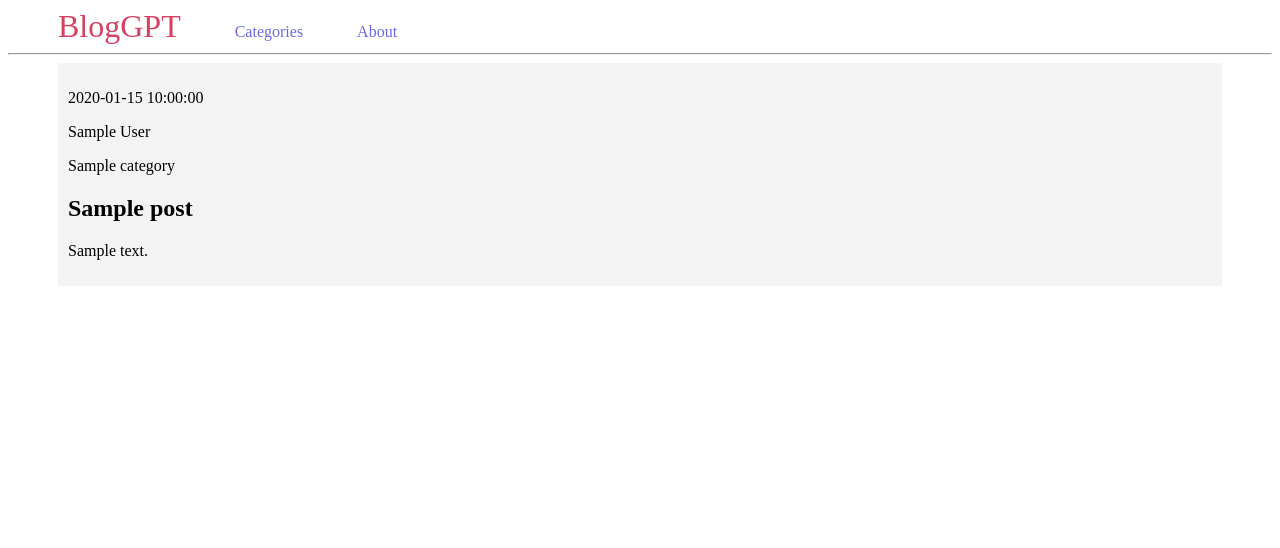
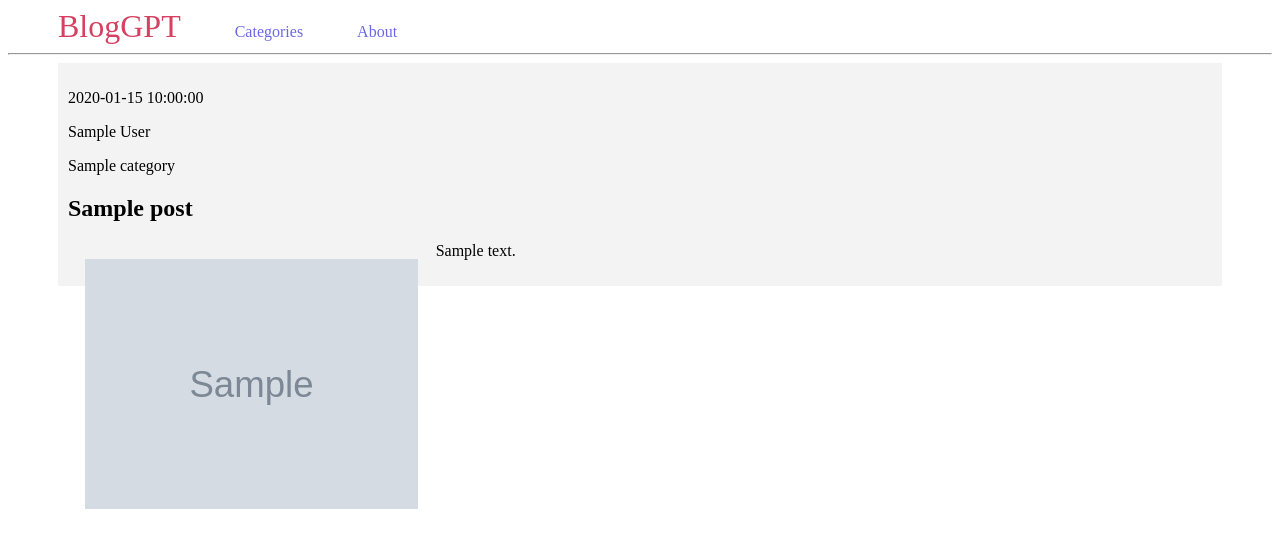
Before and after one commit to Junming-Qiu/BlogGPT, a Flask app: template web/templates/blog_page.html.j2 in a window 1280 px wide. Shown: the top 548 px of the page. Run offline with Flask 3, Linux system fonts and the light colour scheme; the template is opened without the code that fills it: most values are stand-ins (such as "Sample title", 1, 10 or a date in 2020); grey boxes marked "Sample" are stand-in pictures.

Commit message:
image generation storage fixed, working on making prettier frontend

```diff
--- a/init_db.py
+++ b/init_db.py
@@ -8,8 +8,8 @@ with open('schema.sql') as f:
 
 cur = connection.cursor()
 
-cur.execute("INSERT INTO posts (title, content, author, category) VALUES (?, ?, ?, ?)",
-            ('First Post', 'Content for the first post', 'Bob Smith', 'test')
+cur.execute("INSERT INTO posts (title, content, author, category, img_path) VALUES (?, ?, ?, ?, ?)",
+            ('First Post', 'Content for the first post', 'Bob Smith', 'test', '/static/media/test.jpg')
             )
 
 cur.execute("INSERT INTO posts (title, content, author, category) VALUES (?, ?, ?, ?)",
--- a/schema.sql
+++ b/schema.sql
@@ -6,5 +6,6 @@ CREATE TABLE posts (
     title TEXT NOT NULL,
     content TEXT NOT NULL,
     author TEXT NOT NULL,
-    category TEXT NOT NULL
+    category TEXT NOT NULL,
+    img_path TEXT
 );
--- a/web/static/index.css
+++ b/web/static/index.css
@@ -33,3 +33,17 @@ nav .navitem {
   padding: 5px;
   border-radius: 5px;
 }
+
+.blog_post {
+  text-align: center;
+
+}
+
+.blog_post img {
+  float: left;
+  margin: 1.5%
+}
+
+.blog_post p {
+  text-align: left;
+}
--- a/web/templates/blog_page.html.j2
+++ b/web/templates/blog_page.html.j2
@@ -7,6 +7,10 @@
         <p>{{post['author']}}</p>
         <p>{{post['category']}}</p>
         <h2>{{ post['title'] }}</h2>
-        <p>{{ post['content'] }}</p>
+        <div class="blog_post">
+            <img src="{{post['img_path']}}" height="250" alt=" "/>
+            <p>{{ post['content'] }}</p>
+        </div>
+
     </div>
 {% endblock %}
--- a/web/templates/index.html.j2
+++ b/web/templates/index.html.j2
@@ -7,7 +7,7 @@
             <p><i>{{ post['created'] }}</i></p>
             <h3>{{post['author']}}</h3>
             <h5>In: {{post['category']}}</h5>
-            <img src="{{post['img_link']}}"/>
+            <img src="{{post['img_path']}}" height="250" alt=" "/>
             <div><a href="/blog/{{post['id']}}">{{ post['title'] }}</a></div>
             <p>{{ post['content'][:500]}}...</p>
 
```
Also changed, not shown: agent/agent.py (+21 -5 lines), web/app.py (+7 -0 lines), web/static/media/The_Unspoken_Beauty_of_Abandoned_Places.jpg (added), web/static/media/test.jpg (added).
